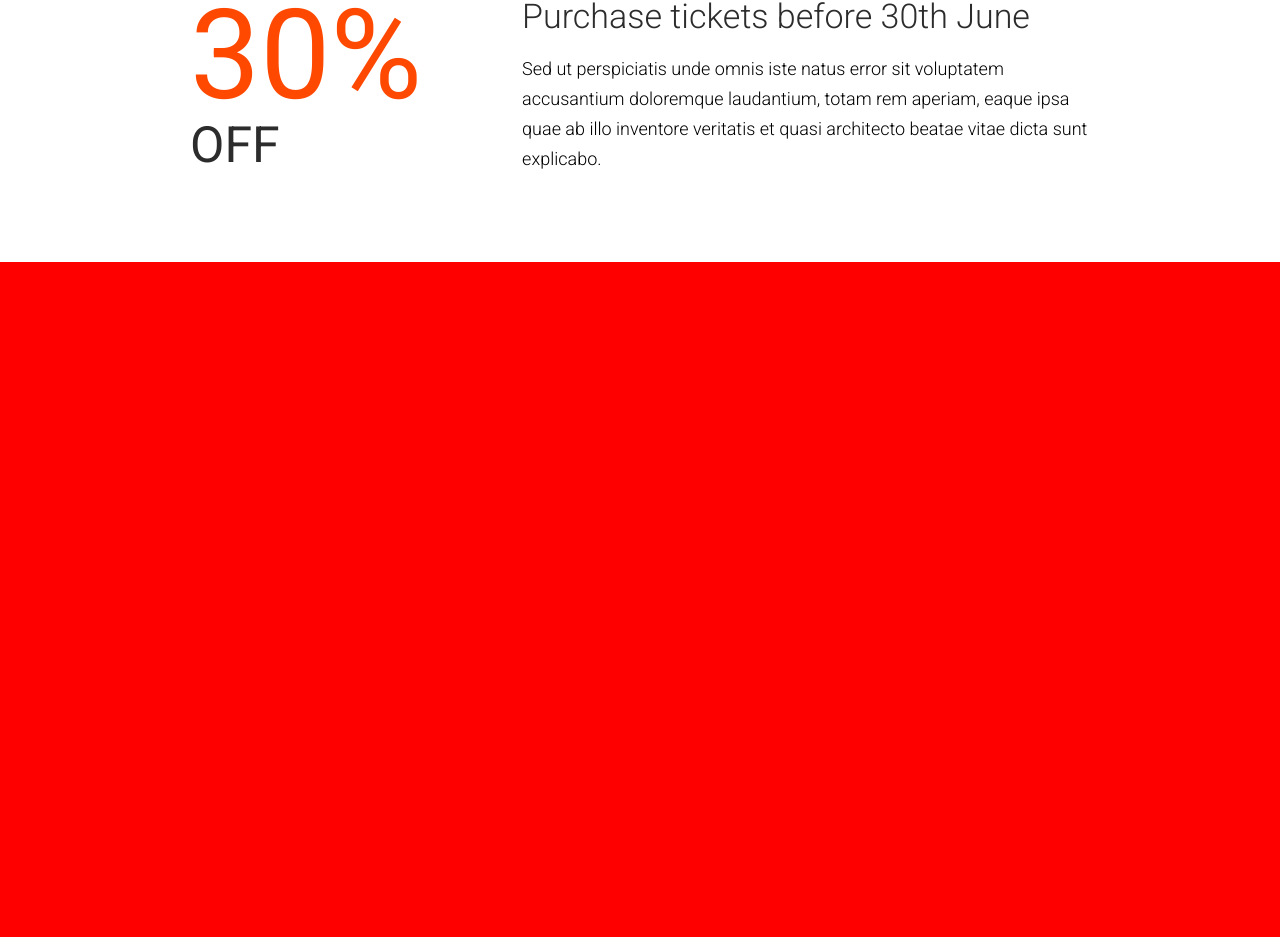
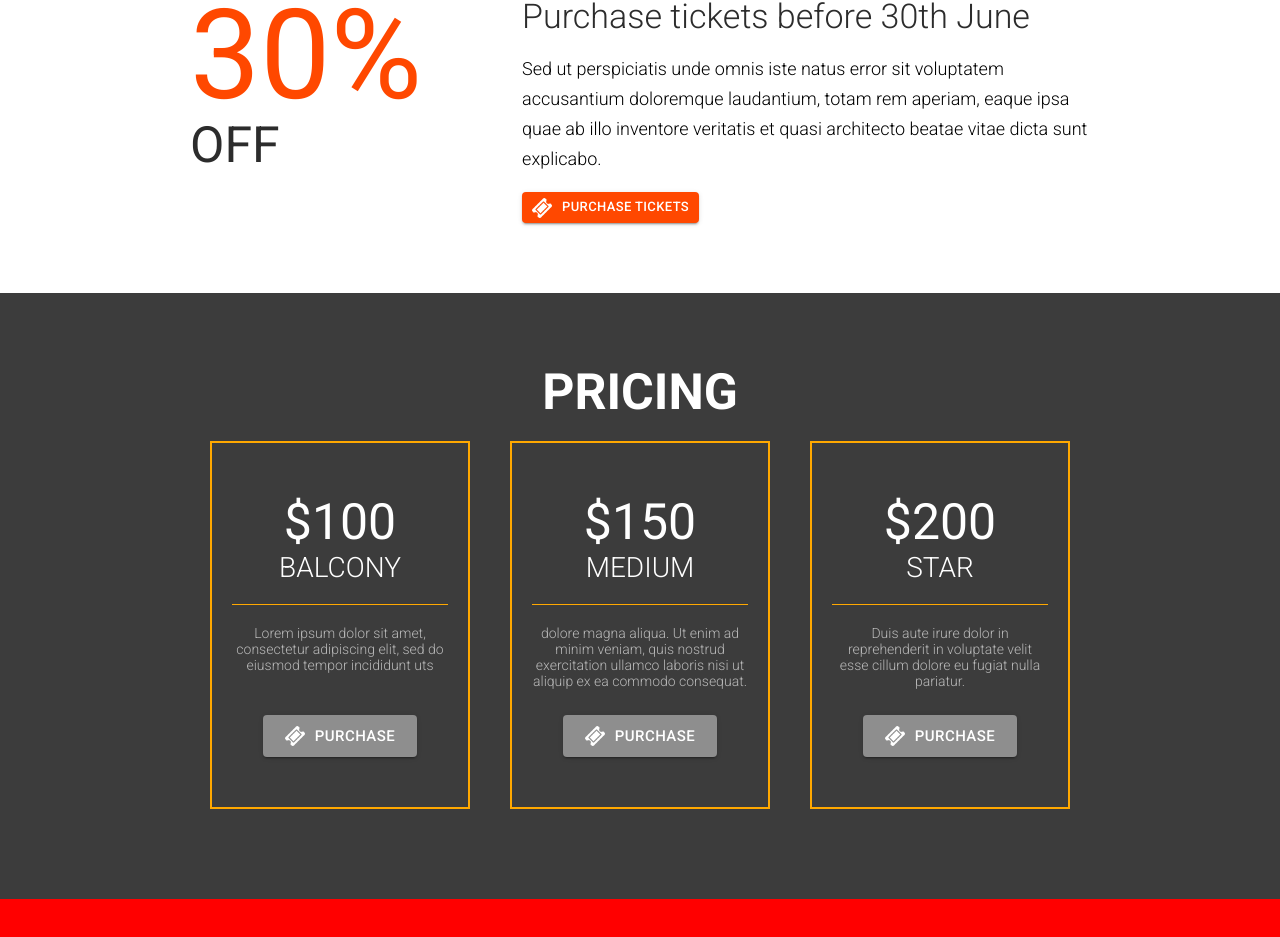
Before and after one commit to gauri-sagane/the-venue, a React (Create React App) app: page / in a window 1280 px wide. Shown: the part 1775-2712 px from the top of the page. Built offline with nearby package versions, Linux system fonts and the light colour scheme.

Commit message:
Add Code for Reusable button & Pricing Section

```diff
--- a/src/App.js
+++ b/src/App.js
@@ -4,6 +4,7 @@
 import Featured from './components/featured/Featured';
 import VenueNfo from './components/venueNfo/VenueNfo';
 import Highlights from './components/highlights/Highlights';
+import Pricing from './components/pricing/Pricing';
 
 function App() {
   return (
@@ -18,10 +19,11 @@
       <>
         <Highlights />
       </>
+      <>
+        <Pricing />
+      </>
       <div style={{backgroundColor: 'red', height:'800px'}}></div>
       <div style={{backgroundColor: 'blue', height:'800px'}}></div>
-      <div style={{backgroundColor: 'green', height:'800px'}}></div>
-      <div style={{backgroundColor: 'yellow', height:'800px'}}></div>
       <Footer/>
     </div>
   );
--- a/src/components/highlights/Discount.js
+++ b/src/components/highlights/Discount.js
@@ -1,5 +1,6 @@
 import React, { useState, useEffect } from 'react';
 import { Fade, Slide } from 'react-awesome-reveal';
+import MyButton from '../utils/MyButton';
 
 function Discount() {
     const end = 30;
@@ -38,6 +39,10 @@
                         <p>
                             Sed ut perspiciatis unde omnis iste natus error sit voluptatem accusantium doloremque laudantium, totam rem aperiam, eaque ipsa quae ab illo inventore veritatis et quasi architecto beatae vitae dicta sunt explicabo.
                         </p>
+                        <MyButton text = "Purchase tickets" link="https://google.com" size="small" style = {{
+                            background: "#ff4800",
+                            color: '#ffffff'
+                        }} iconTicket = {true}/>
                     </div>
                 </Slide>
             </div>
--- /dev/null
+++ b/src/components/pricing/Pricing.js
@@ -0,0 +1,54 @@
+import React from 'react';
+import MyButton from '../utils/MyButton';
+import { Zoom } from 'react-awesome-reveal';
+
+function Pricing() {
+    const priceState = {
+        prices:[100,150,200],
+        position:['Balcony', 'Medium', 'Star'],
+        desc:['Lorem ipsum dolor sit amet, consectetur adipiscing elit, sed do eiusmod tempor incididunt uts', 'dolore magna aliqua. Ut enim ad minim veniam, quis nostrud exercitation ullamco laboris nisi ut aliquip ex ea commodo consequat.', 'Duis aute irure dolor in reprehenderit in voluptate velit esse cillum dolore eu fugiat nulla pariatur.'],
+        linkto:['http://sales.b', 'http://sales/m', 'http://sales.s'],
+        delay:[500, 0, 500]
+    }
+
+    const showBoxes = () => {
+        return(
+            priceState.prices.map((box,i)=>(
+
+                <Zoom key={i} className="pricing_item" delay={priceState.delay[i]}>
+                    <div className='pricing_inner_wrapper'>
+                        <div className='pricing_title'>
+                            <span>${priceState.prices[i]}</span>
+                            <span>{priceState.position[i]}</span>
+                        </div>
+                        <div className='pricing_description'>
+                            {priceState.desc[i]}
+                        </div>
+                        <div className='pricing_buttons'>
+                            <MyButton text = "Purchase" link={priceState.linkto[i]} style = {{
+                            color: '#ffffff'
+                        }} iconTicket = {true}>
+
+                            </MyButton>
+                        </div>
+                    </div>
+                </Zoom>
+
+            ))
+        )
+
+    }
+
+    return (
+        <div className='bck_black'>
+            <div className='center_wrapper pricing_section'>
+                <h2>Pricing</h2>
+                <div className='pricing_wrapper'>
+                    { showBoxes() }
+                </div>
+            </div>
+        </div>
+    );
+}
+
+export default Pricing;
--- /dev/null
+++ b/src/components/utils/MyButton.js
@@ -0,0 +1,18 @@
+import React from 'react';
+import Button from '@mui/material/Button';
+import Ticket from '../../resources/images/icons/ticket.png';
+
+function MyButton(props) {
+    return (
+        <Button href={props.link} variant="contained" size={props.size ? props.size : "large"} style={{
+            background:'#8e8e8e',
+            color:'#ffffff',
+            ...props.style
+        }}>
+            {props.iconTicket ? <img src={Ticket} className="iconImage" alt='icon_button'></img> : null}
+            {props.text}
+        </Button>
+    );
+}
+
+export default MyButton;
```
